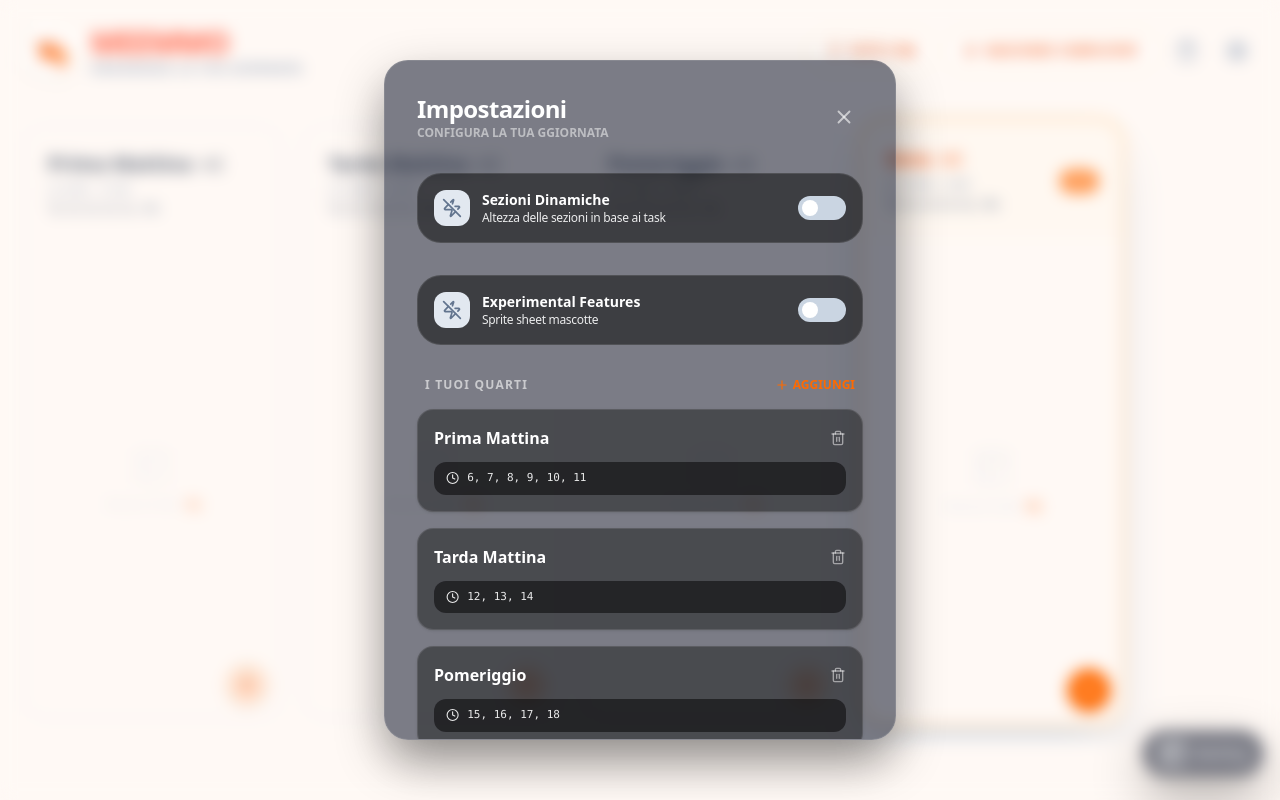
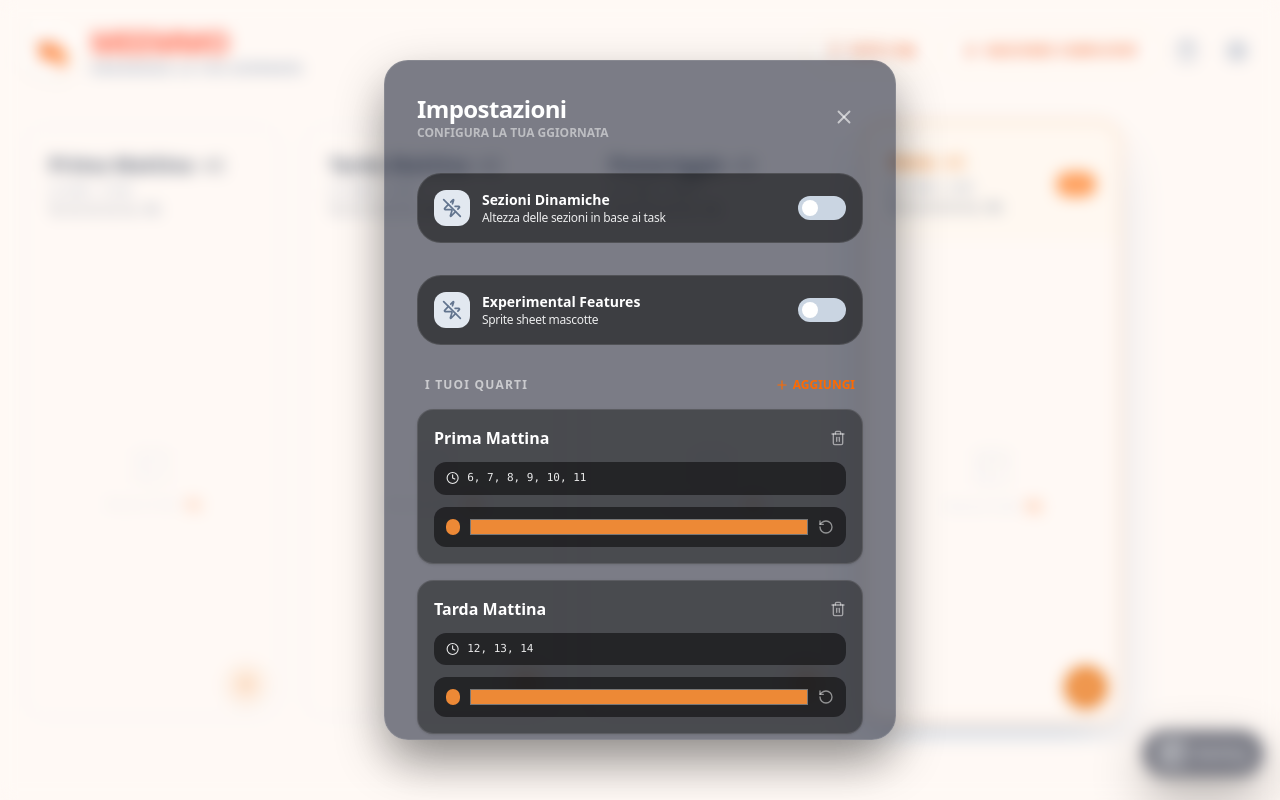
Before and after one commit to meemmo-app/meemmo-app.github.io, a React (Vite) app: page / in a window 1280 px wide. Both pictures are taken after a click on the button 1237 px from the left and 51 px from the top of the page. Built offline with nearby package versions, Linux system fonts and the light colour scheme.

Commit message:
Added custom section colors

```diff
--- a/src/App.jsx
+++ b/src/App.jsx
@@ -38,6 +38,7 @@ export default function App() {
     sectionCount,
     isDynamicColumns,
     setIsDynamicColumns,
+    resetSectionColor,
   } = useSections();
 
   const { experimental, getSpriteExperimental, setSpriteExperimental } =
@@ -598,6 +599,7 @@ export default function App() {
           setActiveQuarterIndex={setActiveQuarterIndex}
           getSpriteExperimental={getSpriteExperimental}
           setSpriteExperimental={setSpriteExperimental}
+          resetSectionColor={resetSectionColor}
         />
       </Dialog>
       {/* Modale di Conferma Eliminazione */}
--- a/src/components/SectionCard.jsx
+++ b/src/components/SectionCard.jsx
@@ -1,8 +1,13 @@
 import React from "react";
 import { Clock, Layout, Hash, Shrimp, Plus } from "lucide-react";
-import { ACCENT_COLOR } from "../constants/sections";
 
-const NewTaskButton = ({ onAddTask, isFocused, sectionId, sectionLabel }) => {
+const NewTaskButton = ({
+  section,
+  onAddTask,
+  isFocused,
+  sectionId,
+  sectionLabel,
+}) => {
   return (
     <button
       onClick={(e) => {
@@ -11,13 +16,13 @@ const NewTaskButton = ({ onAddTask, isFocused, sectionId, sectionLabel }) => {
       }}
       data-testid="create-new-task-button"
       className={`
-        cursor-pointer p-3 rounded-full transition-all active:scale-90 shadow-sm
-        ${
-          isFocused
-            ? "bg-orange-500 text-white hover:bg-orange-600"
-            : "bg-orange-500/20 text-orange-600 hover:bg-orange-500/30"
-        }
+        cursor-pointer p-3 rounded-full transition-all active:scale-90 shadow-sm hover:opacity-90
+        ${isFocused ? "text-white hover:text-white" : ""}
       `}
+      style={{
+        backgroundColor: isFocused ? section.color : `${section.color}20`, // 20 for 12% opacity
+        color: isFocused ? "white" : section.color,
+      }}
     >
       <Plus size={18} strokeWidth={3} />
     </button>
@@ -41,7 +46,7 @@ const CurrentSectionMarker = () => {
   );
 };
 
-const ProductivityIndicator = ({ percentage, completed, total }) => {
+const ProductivityIndicator = ({ section, percentage, completed, total }) => {
   // Create shrimp emoji visualization (5 shrimp total)
   const TOTAL_SHRIMP = 5;
   const filledShrimp = Math.round((percentage / 100) * TOTAL_SHRIMP);
@@ -54,9 +59,10 @@ const ProductivityIndicator = ({ percentage, completed, total }) => {
           {Array.from({ length: TOTAL_SHRIMP }).map((_, index) => (
             <Shrimp
               size={14}
-              className={
-                index < filledShrimp ? "text-orange-500" : "text-gray-400"
-              }
+              className="text-gray-400"
+              style={{
+                color: index < filledShrimp ? section.color : undefined,
+              }}
             />
           ))}
         </div>
@@ -114,9 +120,13 @@ export const SectionCard = ({
       className={`
         relative flex flex-col min-w-3xs rounded-3xl transition-all duration-500 overflow-hidden cursor-pointer
         ${isDynamicColumns ? "h-fit" : ""}
-        ${isFocused ? "ring-3 scale-[1.02] shadow-2xl shadow-slate-300 z-10 ring-orange-200" : "ring-1 ring-slate-200 opacity-80 scale-100"}
+        ${isFocused ? "scale-[1.02] shadow-2xl shadow-slate-300" : "opacity-80 scale-100"}
       `}
-      style={{ borderColor: isFocused ? ACCENT_COLOR : "transparent" }}
+      style={{
+        borderWidth: isFocused ? "3px" : "1px",
+        borderColor: isFocused ? section.color + "40" : "#e2e8f0", // slate-200
+        borderRadius: "1.5rem", // rounded-3xl
+      }}
     >
       {/* Header della Sezione */}
       <div
@@ -125,7 +135,8 @@ export const SectionCard = ({
         <div className="flex-1">
           <div className="flex items-center justify-between">
             <h2
-              className={`text-xl inline-flex items-baseline gap-2 font-bold ${isFocused ? "text-orange-600/90" : "text-slate-700"}`}
+              className={`text-xl inline-flex items-baseline gap-2 font-bold ${isFocused ? "text-slate-700" : "text-slate-700"}`}
+              style={{ color: isFocused ? section.color : undefined }}
             >
               {section.label}
               <span className="inline-flex items-baseline text-lg font-normal">
@@ -138,6 +149,7 @@ export const SectionCard = ({
             <SectionHours sectionHours={section.hours}></SectionHours>
             <div className="flex items-center justify-between">
               <ProductivityIndicator
+                section={section}
                 percentage={productivity.percentage}
                 completed={productivity.completed}
                 total={productivity.total}
@@ -167,6 +179,7 @@ export const SectionCard = ({
       {/* Section footer */}
       <div className="cursor-default absolute bottom-0 right-0 z-20 p-3">
         <NewTaskButton
+          section={section}
           onAddTask={onAddTask}
           isFocused={isFocused}
           sectionId={section.id}
--- a/src/components/SettingsModal.jsx
+++ b/src/components/SettingsModal.jsx
@@ -8,8 +8,10 @@ import {
   ZapOff,
   Download,
   Upload,
+  RotateCcw,
 } from "lucide-react";
 import { GLASSBASE } from "../constants/styles";
+import { ACCENT_COLOR } from "../constants/sections";
 import ModalHeader from "./ui/ModalHeader";
 import { ButtonPrimary, ButtonSecondary } from "./ui/Button";
 import {
@@ -49,6 +51,8 @@ const Section = ({
   section,
   updateSectionHours,
   updateSectionLabel,
+  updateSectionColor,
+  resetSectionColor,
   removeSection,
 }) => {
   return (
@@ -80,6 +84,23 @@ const Section = ({
           placeholder="Ore (es: 9, 10, 11)"
         />
       </div>
+
+      <div className="flex items-center gap-2 bg-black/50 p-2 px-3 rounded-xl">
+        <div className="w-4 h-4 rounded-full" style={{ backgroundColor: section.color }} />
+        <input
+          type="color"
+          value={section.color}
+          onChange={(e) => updateSectionColor(section.id, e.target.value)}
+          className="w-full h-6 cursor-pointer bg-transparent"
+        />
+        <button
+          onClick={() => resetSectionColor(section.id)}
+          className="text-white/50 hover:text-orange-500 cursor-pointer transition-colors"
+          title="Reset to default color"
+        >
+          <RotateCcw size={16} />
+        </button>
+      </div>
     </div>
   );
 };
@@ -94,12 +115,14 @@ export const SettingsModal = ({
   setActiveQuarterIndex,
   getSpriteExperimental,
   setSpriteExperimental,
+  resetSectionColor,
 }) => {
   const addSection = () => {
     const newSection = {
       id: `custom-${Date.now()}`,
       label: "Nuova Sezione",
       hours: [12], // Default mezzogiorno
+      color: ACCENT_COLOR, // Default color
     };
     setSections([...sections, newSection]);
   };
@@ -135,6 +158,10 @@ export const SettingsModal = ({
       .map((h) => parseInt(h.trim()))
       .filter((h) => !isNaN(h));
     setSections(sections.map((s) => (s.id === id ? { ...s, hours } : s)));
+  };
+
+  const updateSectionColor = (id, color) => {
+    setSections(sections.map((s) => (s.id === id ? { ...s, color } : s)));
   };
 
   return (
@@ -188,6 +215,8 @@ export const SettingsModal = ({
             section={section}
             updateSectionLabel={updateSectionLabel}
             updateSectionHours={updateSectionHours}
+            updateSectionColor={updateSectionColor}
+            resetSectionColor={resetSectionColor}
             removeSection={removeSection}
           ></Section>
         ))}
--- a/src/hooks/useSections.js
+++ b/src/hooks/useSections.js
@@ -1,10 +1,21 @@
 import { useState, useEffect } from "react";
 import { SECTIONS } from "../constants/sections";
+import { ACCENT_COLOR } from "../constants/sections";
+
+const ORANGE_COLOR = "#ed8936";
 
 export function useSections() {
   const [sections, setSections] = useState(() => {
     const saved = localStorage.getItem("meemmo-sections");
-    return saved ? JSON.parse(saved) : SECTIONS; // DEFAULT_SECTIONS è il tuo array originale
+    let parsedSections = saved ? JSON.parse(saved) : SECTIONS;
+
+    // Add default color to sections if they don't have one
+    parsedSections = parsedSections.map((section) => ({
+      ...section,
+      color: section.color || ORANGE_COLOR,
+    }));
+
+    return parsedSections;
   });
 
   const [isDynamicColumns, setIsDynamicColumns] = useState(() => {
@@ -24,6 +35,12 @@ export function useSections() {
     localStorage.setItem("meemmo-dynamic", JSON.stringify(isDynamicColumns));
   }, [sections, isDynamicColumns]);
 
+  const resetSectionColor = (id) => {
+    setSections(
+      sections.map((s) => (s.id === id ? { ...s, color: ORANGE_COLOR } : s)),
+    );
+  };
+
   return {
     sections,
     setSections,
@@ -31,5 +48,6 @@ export function useSections() {
     sectionCount,
     isDynamicColumns,
     setIsDynamicColumns,
+    resetSectionColor,
   };
 }
```
